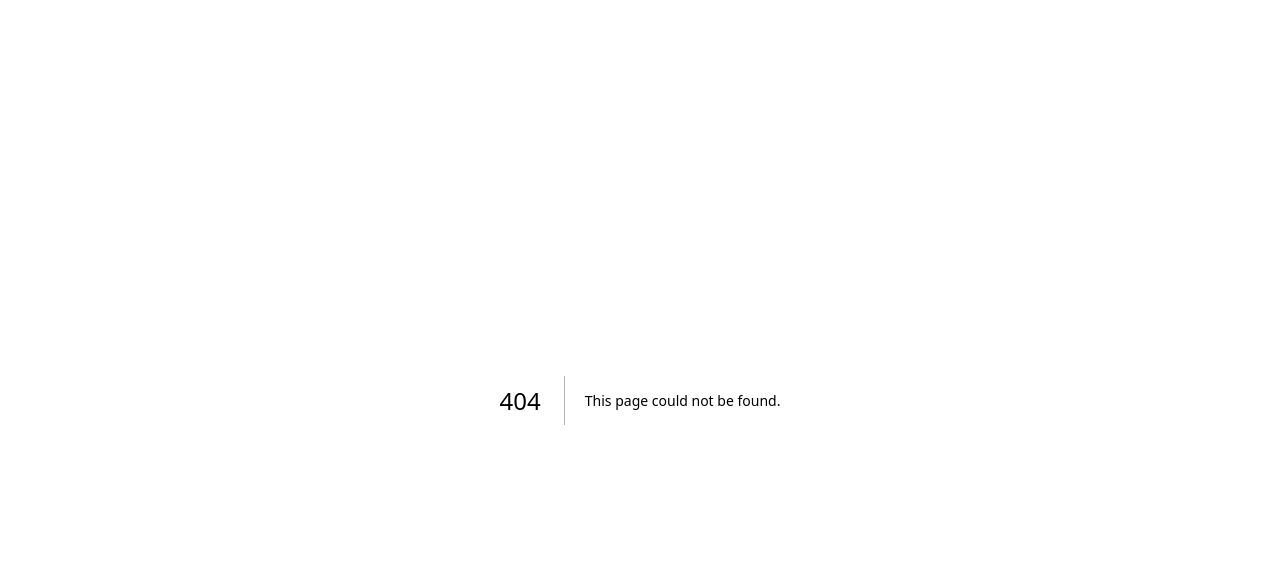
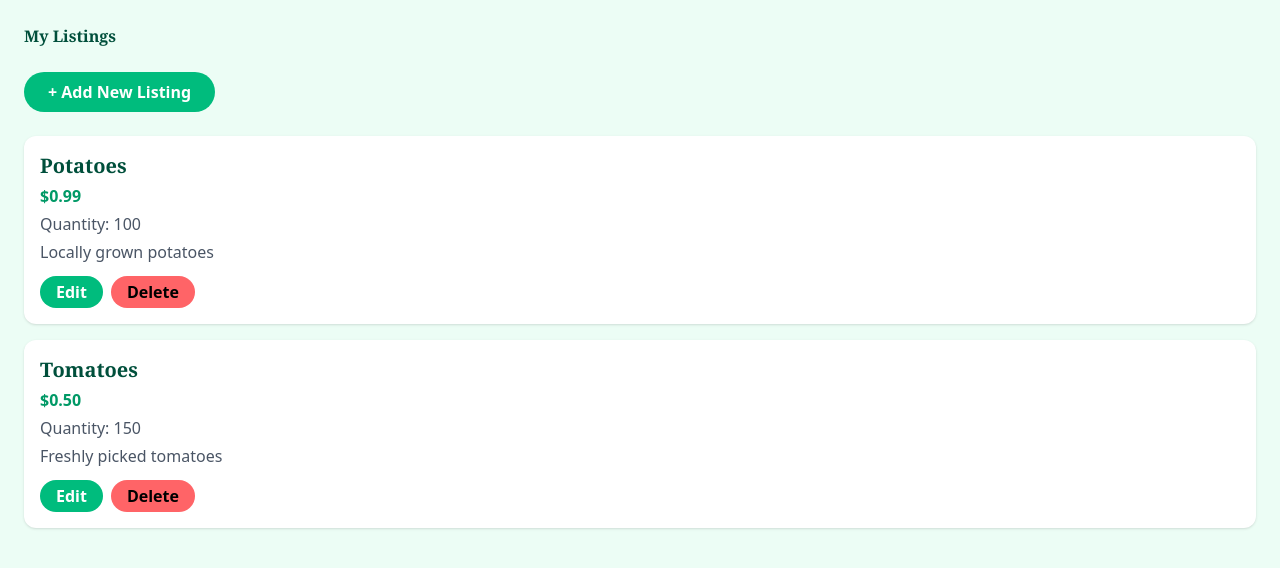
Before and after one commit to charlenecalderon/food2table, a Next.js app: page /listings in a window 1280 px wide. Before the commit this address had no page. Shown: the top 568 px of the page. Built offline with nearby package versions, Linux system fonts and the light colour scheme.

Commit message:
Added my Listings page with working required functionality

```diff
--- /dev/null
+++ b/src/app/listings/page.jsx
@@ -0,0 +1,196 @@
+"use client";
+import { useState } from "react";
+
+export default function MyListingsPage() {
+
+    const [listings, setListings] = useState([
+        {id: 1, name: "Potatoes", price: 0.99, quantity: 100, description: "Locally grown potatoes" },
+        {id: 2, name: "Tomatoes", price: 0.50, quantity: 150, description: "Freshly picked tomatoes" },
+    ]);
+
+    const [editingId, setEditingId] = useState(null);
+
+    const [newListing, setNewListing] = useState({
+        name: "", price: "", quantity: "", description: ""
+    });
+
+    const [showAddForm, setShowAddForm] = useState(false);
+
+    const handleDelete = (id) => {
+        setListings(listings.filter(listing => listing.id !== id));
+    };
+
+    const handleEditStart = (listing) => {
+        setEditingId(listing.id);
+    };
+
+    const handleEditSave =(id, updatedListing) => {
+        setListings(listings.map(listing =>
+            listing.id === id ? {
+                ...listing,
+                name: updatedListing.name,
+            price: parseFloat(updatedListing.price),
+            quantity:parseInt(updatedListing.quantity),
+            description: updatedListing.description
+        } : listing
+        ));
+        setEditingId(null);
+    };
+
+    const handleAdd = () => {
+        const newItem ={
+            id: listings.length + 1,
+            name: newListing.name,
+            price: parseFloat(newListing.price),
+            quantity: parseInt(newListing.quantity),
+            description: newListing.description,
+        };
+        setListings([...listings, newItem]);
+        setNewListing({ name: "", price: "", quantity: "", description: "" });
+        setShowAddForm(false);
+    };
+
+    return (
+        <main className='p-6'>
+            <h1 className="text-3x1 font-serif font-bold text-emerald-900 mb-6" >My Listings</h1>
+
+            <button
+                onClick={() => setShowAddForm(!showAddForm)}
+                className="mb-6 bg-emerald-500 text-white px-6 py-2 rounded-full font-bold hover:bg-emerald-600"
+            >
+                {showAddForm ? "Cancel" : "+ Add New Listing"}
+            </button>
+
+            {showAddForm && (
+                <div className="bg-white rounded-xl shadow p-4 mb-6">
+                    <h2 className="text-xl font-serif font-bold text-emerald-900 mb-4">New Listing</h2>
+                    <div className="flex flex-col gap-2">
+                        <input
+                        type="text"
+                        placeholder="Item Name"
+                        value={newListing.name}
+                        onChange={(e) => setNewListing({ ...newListing, name: e.target.value })}
+                        className="border border-emerald-200 rounded-lg p-2"
+                    />
+                        <input
+                        type="number"
+                        placeholder="Price"
+                        value={newListing.price}
+                        onChange={(e) => setNewListing({ ...newListing, price: e.target.value })}
+                        className="border border-emerald-200 rounded-lg p-2"
+                    />
+                        <input
+                        type="number"
+                        placeholder="Quantity"
+                        value={newListing.quantity}
+                        onChange={(e) => setNewListing({ ...newListing, quantity: e.target.value})}
+                        className="border  border-emerald-200 rounded-lg p-2"
+                    />
+                        <input
+                        type="text"
+                        placeholder="Description"
+                        value={newListing.description}
+                        onChange={(e) => setNewListing({ ...newListing, description: e.target.value})}
+                        className="border border-emerald-200 rounded-lg p-2"
+                    />
+                    <button
+                        onClick={handleAdd}className="bg-emerald-500 text-white px-6 py-2 rounded-full font-bold hover:bg-emerald-600 w-fit"
+                    >
+                        Add Listing
+                    </button>
+                    </div>
+                </div>
+            )}
+
+        <div className="flex flex-col gap-4">
+            {listings.map((listing) => (
+                <div key={listing.id} className="bg-white rounded-xl shadow p-4">
+
+                    {editingId === listing.id ? (
+                        <EditForm
+                        listing={listing}
+                        onSave={handleEditSave}
+                        onCancel={() => setEditingId(null)}
+                    />
+                    ) : (
+                        <div className="flex flex-col gap-1">
+                        <h2 className="text-xl font-serif font-bold text-emerald-900">{listing.name}</h2>
+                        <p className="text-emerald-600 font-bold">${listing.price.toFixed(2)}</p>
+                        <p className="text-gray-600">Quantity: {listing.quantity}</p>
+                        <p className="text-gray-600">{listing.description}</p>
+
+                        <div className="flex gap-2 mt-2">
+                            <button
+                            onClick={() => handleEditStart(listing)}
+                            className="bg-emerald-500 text-white px-4 py-1 rounded-full font-bold hover:bg-emerald-600"
+                        >
+                            Edit
+                        </button>
+                        <button
+                        onClick={() => handleDelete(listing.id)}
+                        className="bg-red-400 text-whote px-4 py-1 rounded-full font-bold hover:bg-red-500"
+                    >
+                            Delete
+                        </button>
+                    </div>
+                </div>
+            )}
+            </div>
+        ))}
+    </div>
+
+</main>
+    );
+}
+
+function EditForm({ listing, onSave, onCancel }) {
+    const [form, setForm] = useState({
+        name: listing.name,
+        price: listing.price,
+        quantity: listing.quantity,
+        description: listing.description,
+    });
+
+    return (
+        <div className="flex flex-col gap-2">
+            <input
+            type="text"
+            value={form.name}
+            onChange={(e) => setForm({ ...form, name: e.target.value })}
+            className="border border-emerald-200 rounded-lg p-2"
+        />
+            <input
+            type="number"
+            value={form.price}
+            onChange={(e) => setForm({ ...form, price: e.target.value })}
+            className="border border-emerald-200 rounded-lg p-2"
+        />
+            <input
+            type="number"
+            value={form.quantity}
+            onChange={(e) => setForm({ ...form, quantity: e.target.value })}
+            className="border border-emerald-200 rounded-lg p-2"
+        />
+            <input
+            type="text"
+            value={form.description}
+            onChange={(e) => setForm({ ...form, description: e.target.value })}
+            className="border border-emerald-200 rounded-lg p-2"
+        />
+        <div className="flex gap-2">
+            <button
+                onClick={() => onSave(listing.id, form)}
+                className="bg-emerald-500 text-white px-4 py-1 rounded-full font-bold hover:bg-emerald-600"
+            >
+                Save
+            </button>
+            <button
+                onClick={onCancel}
+                className= "bg-gray-400 text-white px-4 py-1 rounded-full font-bold hover:bg-gray-500"
+            >
+                Cancel
+            </button>
+        </div>
+        </div>
+    );
+}
```
